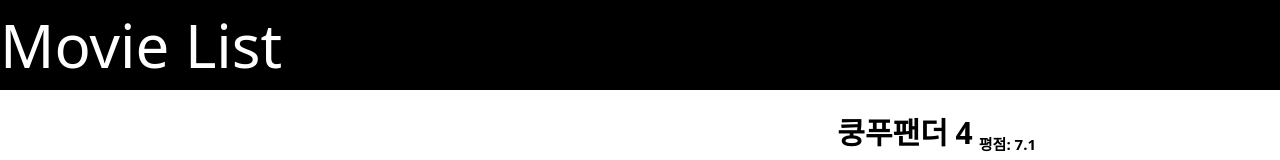
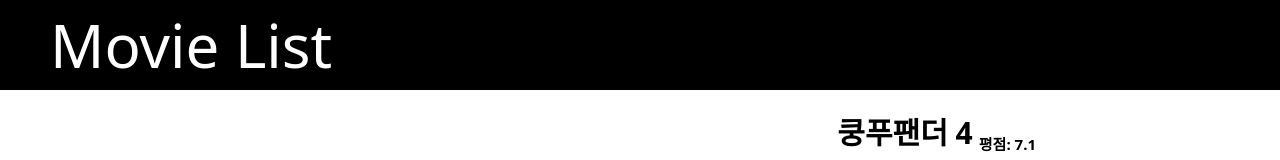
Before and after one commit to Gu-Sul/MovieProject, a React (Vite) app: page /detail in a window 1280 px wide. Shown: the top 160 px of the page. Built offline with nearby package versions, Linux system fonts and the light colour scheme.

Commit message:
mission1

```diff
--- a/src/App.jsx
+++ b/src/App.jsx
@@ -11,7 +11,9 @@
   const [movieDetail] = useState(movieDetailData);
   return (
     <div>
-      <h1 className="text-[60px] bg-black text-[white]">Movie List</h1>
+      <h1 className="text-[60px] bg-black text-[white] pl-[50px]">
+        Movie List
+      </h1>
       <main className="flex flex-wrap gap-[20px] justify-center">
         <Routes>
           <Route path="/" element={<Main movie={movies} />} />
--- a/src/App.scss
+++ b/src/App.scss
@@ -1,6 +1,9 @@
 main {
-  section:hover {
-    transform: scale(1.05);
+  section {
     transition: 0.3s;
+    &:hover {
+      transform: scale(1.05);
+      transition: 0.3s;
+    }
   }
 }
```
